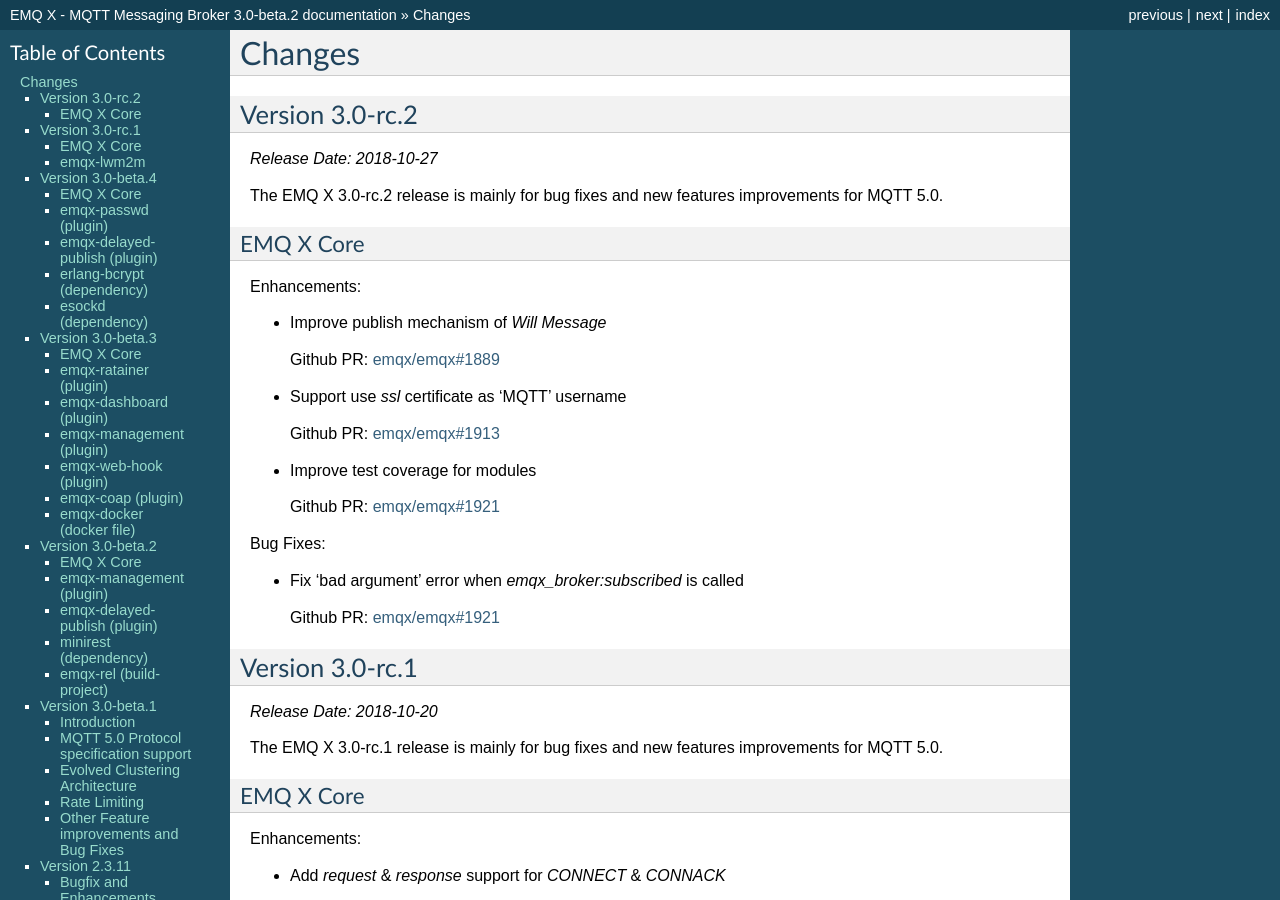
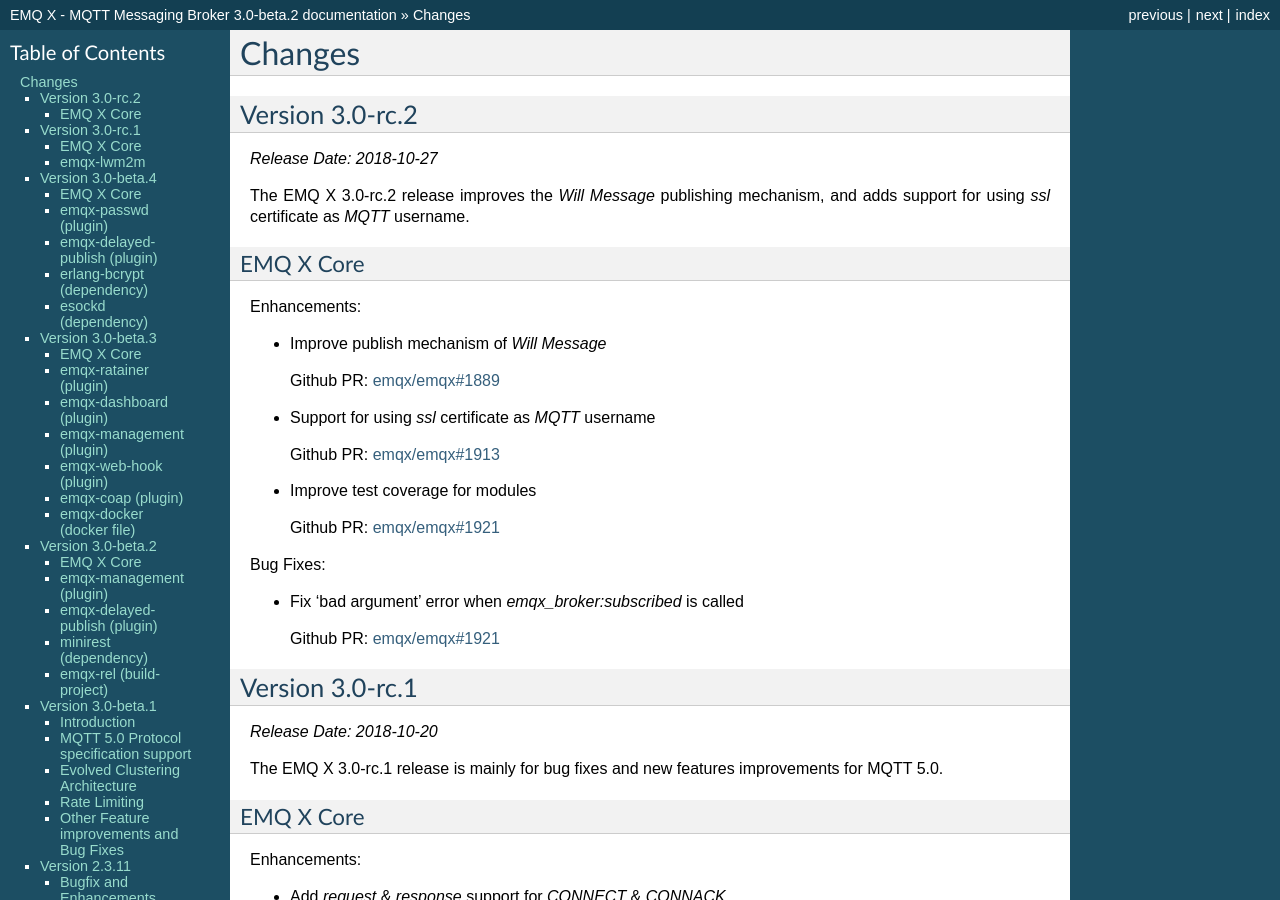
Before and after one commit to emqxarchive/emqx-docs-en, a Sphinx documentation site: the page built from source/changes.rst, in a window 1280 px wide and 900 px high. Built offline with Sphinx 7.4.7, drawn with Linux system fonts in a browser that asks for light colours.

Commit message:
Adjust the wording

```diff
--- a/source/changes.rst
+++ b/source/changes.rst
@@ -11,7 +11,7 @@
 
 *Release Date: 2018-10-27*
 
-The EMQ X 3.0-rc.2 release is mainly for bug fixes and new features improvements for MQTT 5.0.
+The EMQ X 3.0-rc.2 release improves the `Will Message` publishing mechanism, and adds support for using `ssl` certificate as `MQTT` username.
 
 EMQ X Core
 ----------
@@ -23,7 +23,7 @@
   Github PR:
   `emqx/emqx#1889 <https://github.com/emqx/emqx/pull/1889>`__
 
-- Support use `ssl` certificate as 'MQTT' username
+- Support for using `ssl` certificate as `MQTT` username
 
   Github PR:
   `emqx/emqx#1913 <https://github.com/emqx/emqx/pull/1913>`__
```
